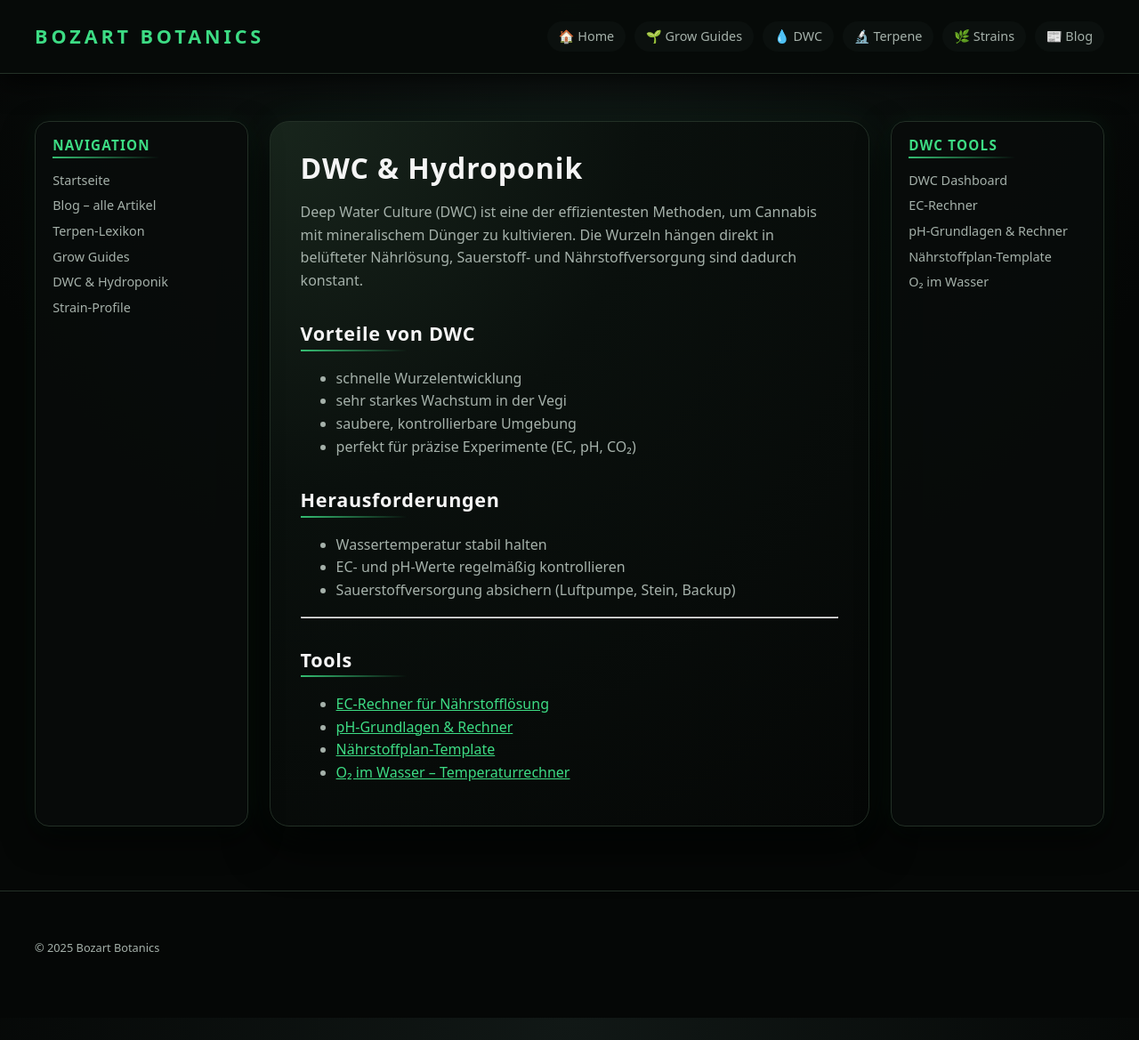
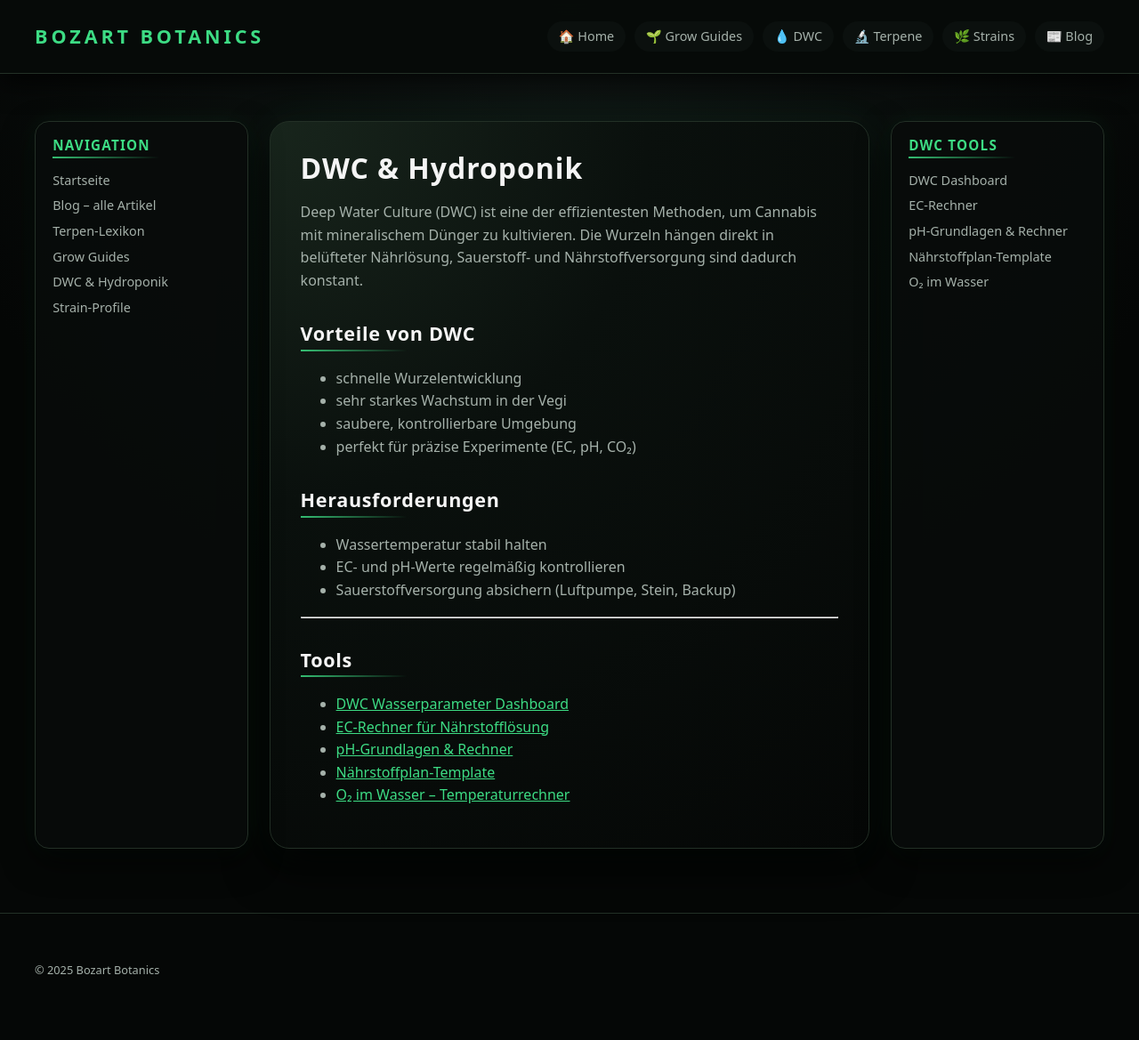
Before and after one commit to bozart-army/bozart-botanics, a Jekyll site: the page built from dwc/index.md, in a window 1280 px wide and 1169 px high. Shown: the whole window at 89% size. Built offline with Jekyll 4.4.1, drawn with Linux system fonts in a browser that asks for light colours.

Commit message:
Add DWC Wasserparameter Dashboard link

```diff
--- a/dwc/index.md
+++ b/dwc/index.md
@@ -28,6 +28,7 @@ konstant.
 
 ## Tools
 
+- [DWC Wasserparameter Dashboard](/bozart-botanics/dwc/dashboard/)
 - [EC-Rechner für Nährstofflösung](/bozart-botanics/dwc/ec-rechner/)
 - [pH-Grundlagen & Rechner](/bozart-botanics/dwc/ph-tool/)
 - [Nährstoffplan-Template](/bozart-botanics/dwc/naehrstoffplan/)
```
